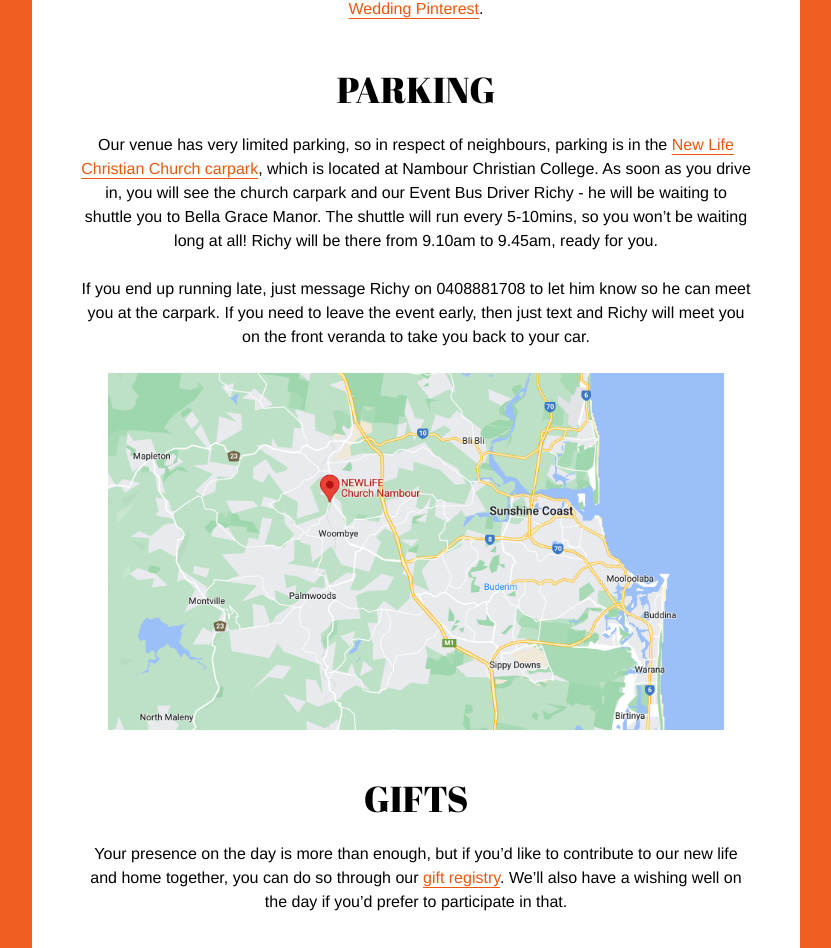
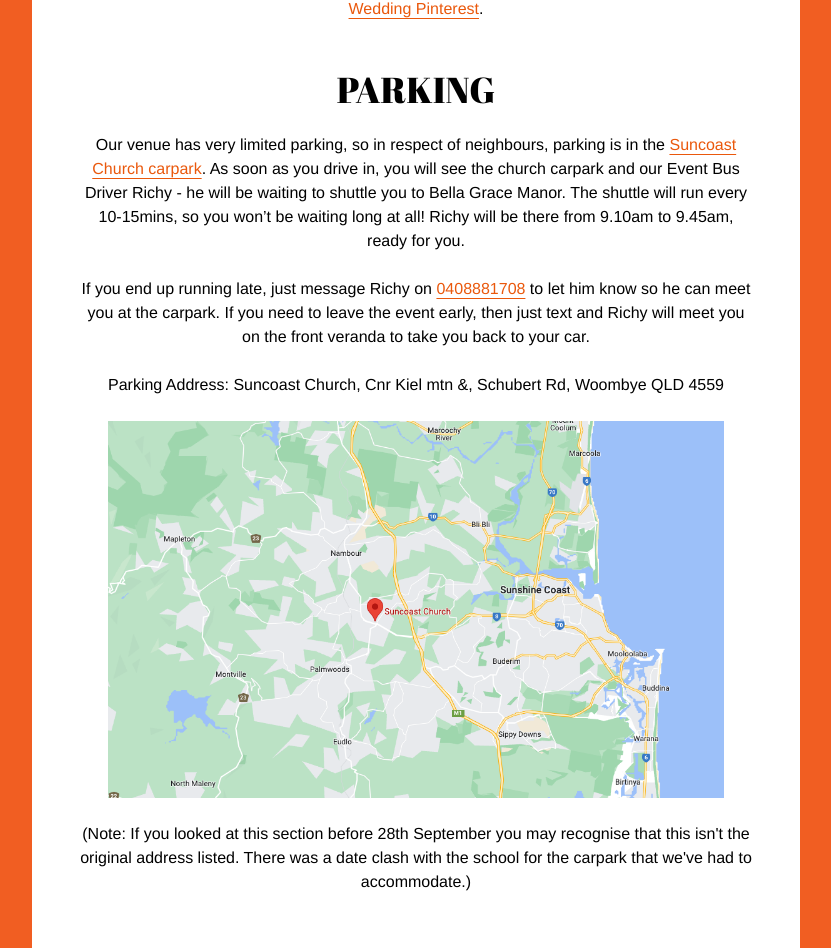
Before and after one commit to willem-h/wedding, a React (Create React App) app: page / in a window 1280 px wide. Shown: the part 1933-2881 px from the top of the page, without its empty margins (224-1055 px from the left). Built offline with nearby package versions, Linux system fonts and the light colour scheme.

Commit message:
Update parking details after clash with school (#21)

```diff
--- a/src/App.js
+++ b/src/App.js
@@ -145,19 +145,24 @@
               <h1 className="font-serif text-4xl">PARKING</h1>
               <p>
                 Our venue has very limited parking, so in respect of neighbours,
-                parking is in the <a href="https://goo.gl/maps/jE21atMj63S2Sp6X9" className="text-orange-600 underline underline-offset-4 hover:underline-offset-2">
-                New Life Christian Church carpark</a>, which is located at
-                Nambour Christian College. As soon as you drive in, you will see
-                the church carpark and our Event Bus Driver Richy - he will be
-                waiting to shuttle you to Bella Grace Manor. The shuttle will run
-                every 5-10mins, so you won’t be waiting long at all! Richy will be
-                there from 9.10am to 9.45am, ready for you.
+                parking is in the <a href="https://goo.gl/maps/Xt5Q7JMZuGDGzttn6" className="text-orange-600 underline underline-offset-4 hover:underline-offset-2">Suncoast Church carpark</a>.
+                As soon as you drive in, you will see the church carpark and our
+                Event Bus Driver Richy - he will be waiting to shuttle you to
+                Bella Grace Manor. The shuttle will run every 10-15mins, so you
+                won’t be waiting long at all! Richy will be there from 9.10am to
+                9.45am, ready for you.
               </p>
+
               <p>
-                If you end up running late, just message Richy on 0408881708 to let
+                If you end up running late, just message Richy on <a href="tel:+61408881708" className="text-orange-600 underline underline-offset-4 hover:underline-offset-2">0408881708</a> to let
                 him know so he can meet you at the carpark. If you need to leave the
                 event early, then just text and Richy will meet you on the front
                 veranda to take you back to your car.
+              </p>
+
+              <p>
+                Parking Address: Suncoast Church, Cnr Kiel mtn &, Schubert Rd,
+                Woombye QLD 4559
               </p>
 
               <p>
@@ -171,6 +176,13 @@
                     "
                   />
                 </a>
+              </p>
+
+              <p>
+                (Note: If you looked at this section before 28th September you may
+                recognise that this isn't the original address listed. There was
+                a date clash with the school for the carpark that we've had to
+                accommodate.)
               </p>
             </div>
 
```
Also changed, not shown: src/parking_map.png.
